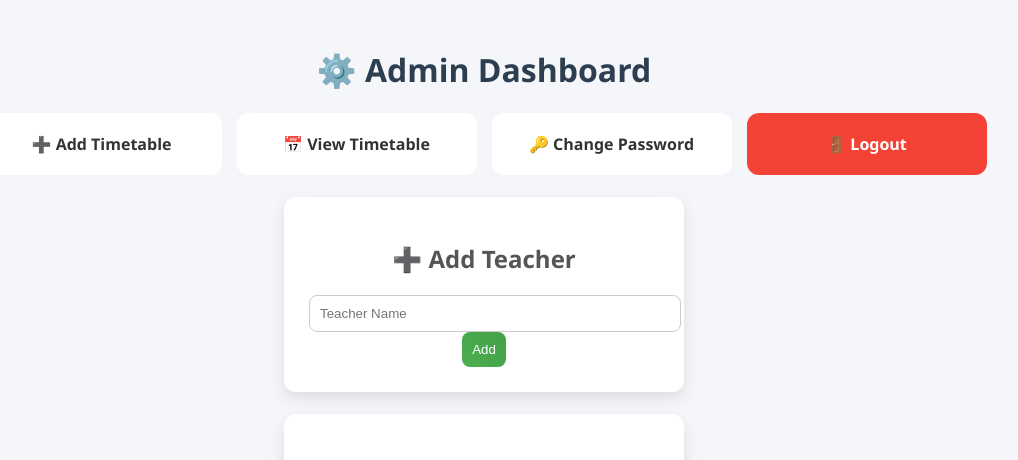
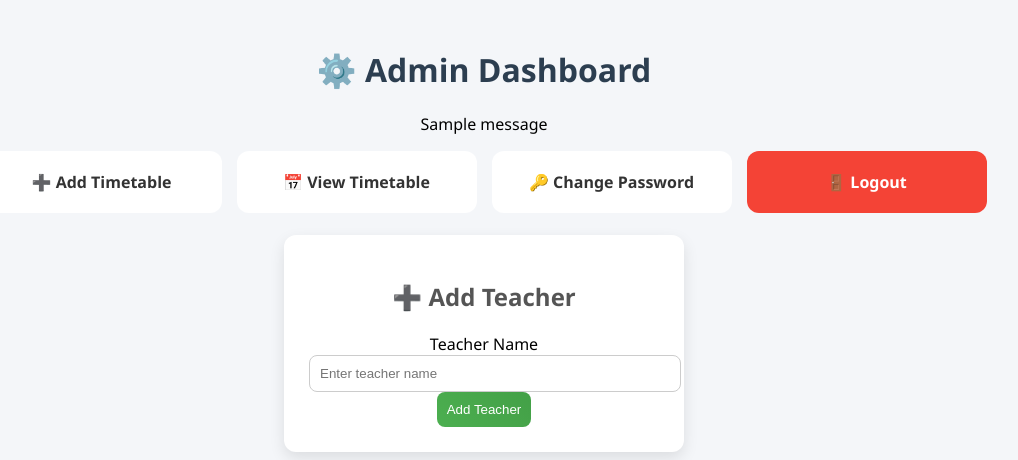
Before and after one commit to krishnamohan6858-cyber/school-timetable, a Flask app: page /admin-dashboard in a window 1280 px wide. Shown: the part 53-513 px from the top of the page, without its empty margins (156-1174 px from the left). Run offline with Flask 3, Linux system fonts and the light colour scheme; a user stored in the database is signed in; one stand-in notice (Sample message) is shown; a database or web service that is not in the repository returns one stand-in record (values such as "Sample title"); data that the repository does not hold is empty; some libraries are stand-ins or nearby versions.

Commit message:
fix add teacher route and dashboard update

```diff
--- a/app.py
+++ b/app.py
@@ -287,12 +287,36 @@ def admin_login():
     conn.close()
     return render_template('admin_login.html', error=error)
 
+@app.route('/add_teacher', methods=['POST'])
+def add_teacher():
+    if 'admin' not in session:
+        return redirect('/admin-login')
+
+    name = request.form['name'].strip()
+
+    if not name:
+        flash("Teacher name cannot be empty", "error")
+        return redirect('/admin-dashboard')
+
+    conn = get_db_connection()
+    cur = conn.cursor()
+
+    try:
+        cur.execute("INSERT INTO teachers (name) VALUES (%s)", (name,))
+        conn.commit()
+        flash("✅ Teacher added successfully!", "success")
+    except:
+        flash("⚠️ Teacher already exists!", "error")
+
+    conn.close()
+    return redirect('/admin-dashboard')
+
 
 @app.route('/admin-dashboard')
 def admin_dashboard():
     if 'admin' not in session:
         # return redirect('/admin-login')
-        return redirect(url_for('admin_dashboard'))
+        return redirect('/admin-login')
     return render_template('admin_dashboard.html')
 
 
@@ -359,5 +383,23 @@ def verify_otp():
             return "Password Reset Successful"
 
     return "Invalid OTP"
+
+#--------------Work-load--------#
+
+@app.route('/workload-data')
+def workload_data():
+    conn = get_db_connection()
+    cur = conn.cursor()
+
+    cur.execute("SELECT teacher, COUNT(*) FROM timetable GROUP BY teacher")
+    data = cur.fetchall()
+
+    conn.close()
+
+    labels = [row[0] for row in data]
+    values = [row[1] for row in data]
+
+    return {"labels": labels, "values": values}
+
 if __name__ == '__main__':
     app.run(host='0.0.0.0', port=10000)
--- a/templates/admin_dashboard.html
+++ b/templates/admin_dashboard.html
@@ -28,6 +28,15 @@
 
     <h1>⚙️ Admin Dashboard</h1>
 
+    <!-- ✅ FLASH MESSAGES -->
+    {% with messages = get_flashed_messages(with_categories=true) %}
+      {% if messages %}
+        {% for category, message in messages %}
+          <p class="{{ category }}">{{ message }}</p>
+        {% endfor %}
+      {% endif %}
+    {% endwith %}
+
     <!-- 🔷 ACTION CARDS -->
     <div class="dashboard">
 
@@ -45,18 +54,12 @@
 
         <h2>➕ Add Teacher</h2>
 
-        <!-- <form action="/add_teacher" method="POST">
+        <form action="/add_teacher" method="POST">
             <label>Teacher Name</label>
             <input type="text" name="name" placeholder="Enter teacher name" required>
 
-            <br>
-
             <button type="submit" class="btn">Add Teacher</button>
-        </form> -->
-    <form action="/add_teacher" method="POST">
-        <input type="text" name="name" placeholder="Teacher Name" required>
-        <button type="submit" class="btn">Add</button>
-    </form>
+        </form>
 
     </div>
 
@@ -78,6 +81,9 @@
 fetch('/workload-data')
 .then(res => res.json())
 .then(data => {
+
+    const isDark = document.body.classList.contains("dark-mode");
+
     new Chart(document.getElementById('chart'), {
         type: 'bar',
         data: {
@@ -92,16 +98,16 @@ fetch('/workload-data')
             plugins: {
                 legend: {
                     labels: {
-                        color: '#333'
+                        color: isDark ? '#fff' : '#333'
                     }
                 }
             },
             scales: {
                 x: {
-                    ticks: { color: '#333' }
+                    ticks: { color: isDark ? '#fff' : '#333' }
                 },
                 y: {
-                    ticks: { color: '#333' }
+                    ticks: { color: isDark ? '#fff' : '#333' }
                 }
             }
         }
```
